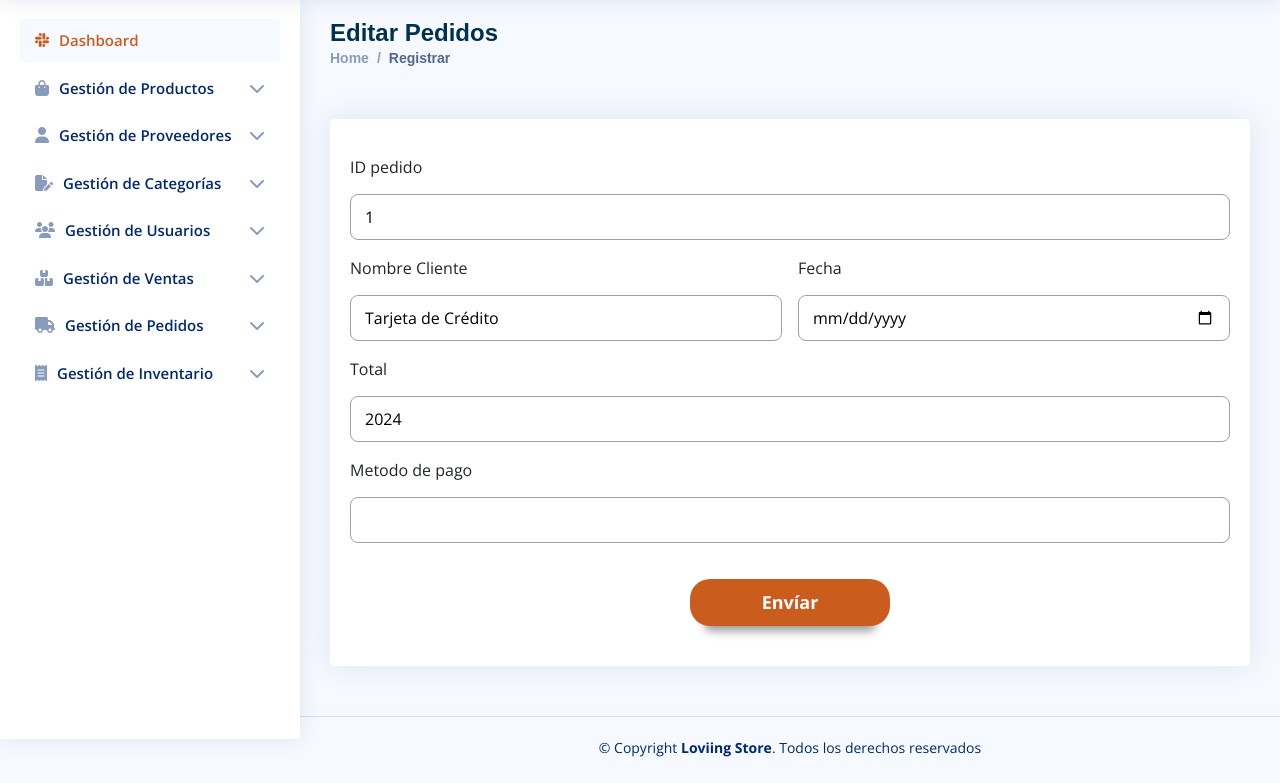
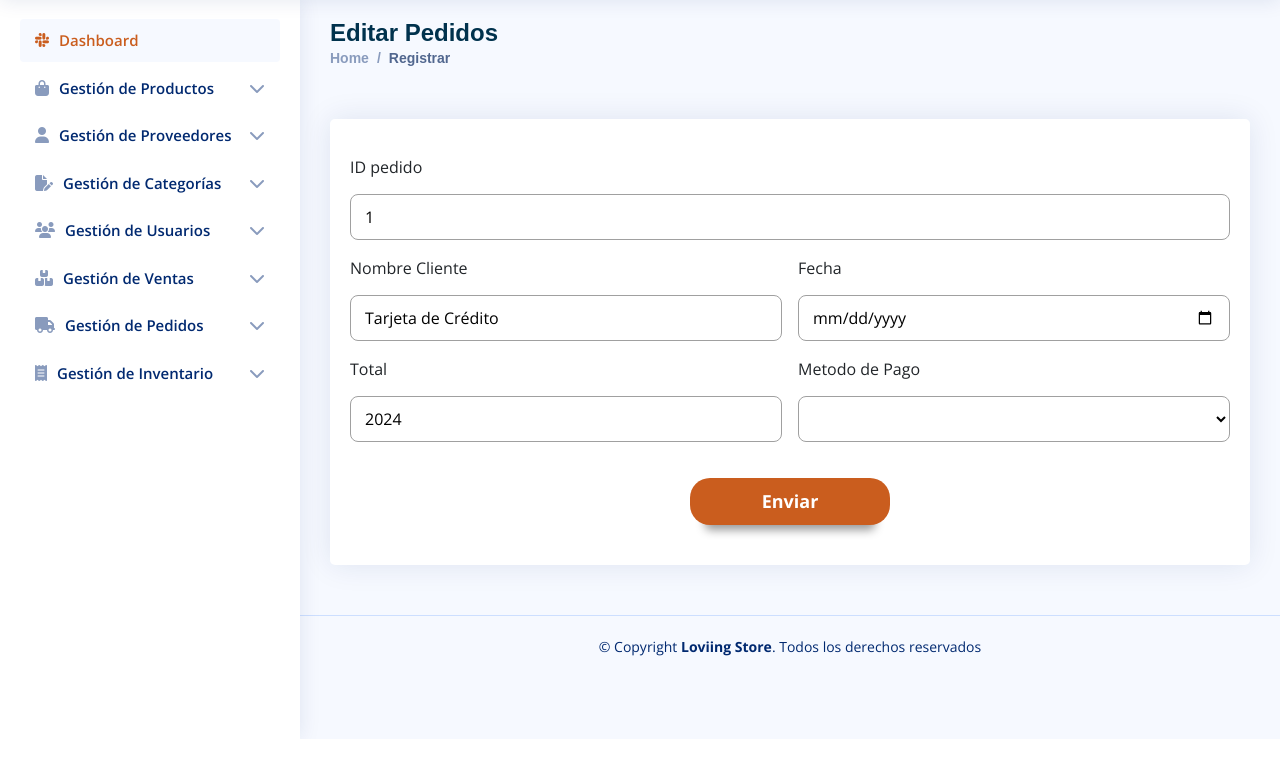
Before and after one commit to JuanDavidZabalaTapiero/Proyecto-loviingStore, a PHP site: page /Views/Administrador/editarPedidos.php?id_pedido=1 in a window 1280 px wide. Shown: the part 61-844 px from the top of the page. After the commit the page ends 800 px from the top, so only its background shows below. Run offline with PHP 8.4, Linux system fonts and the light colour scheme; a user stored in the database is signed in; data comes from the database, SQL or seed files in the repository; some libraries are stand-ins or nearby versions; some web fonts are replaced.

Commit message:
El btn de editar pedido en la tbl pedidos funciona
Co-authored-by: Juan David Zabala <juandavidzabalatapiero@gmail.com>
Co-authored-by: Jean Carlos <velandiafonseca@gmail.com>

```diff
--- a/Controllers/Administrador/editarPedido.php
+++ b/Controllers/Administrador/editarPedido.php
@@ -3,11 +3,11 @@ require_once ('../../Models/consultasPedidos.php');
 
 $id_pedido = $_POST["id_pedido"];
 $nombre_usuario = $_POST["nombre_usuario"];
-$fecha_Pedido = $_POST["Fecha_pedido"];
+$fecha_pedido = $_POST["Fecha_pedido"];
 $total = $_POST["total_pedido"];
 $metodoPago = $_POST["metodo_pago"];
 
 
 $objConsultasPedidos = new ConsultasPedidos();
 
-$move = $objConsultasPedidos->actualizarPedido($id_pedido,$nombre_usuario,$fecha_Pedido,$total,$metodoPago);
+$move = $objConsultasPedidos->actualizarPedido($nombre_usuario, $fecha_pedido, $total, $metodoPago, $id_pedido);
--- a/Controllers/Administrador/mostrarInfoPedidos.php
+++ b/Controllers/Administrador/mostrarInfoPedidos.php
@@ -1,38 +1,37 @@
 <?php
-require_once (__DIR__ . '/../../Models/consultasPedidos.php');
+require_once(__DIR__ . '/../../Models/consultasPedidos.php');
 
-// Evita redeclarar la función si ya está definida en otro archivo
 if (!function_exists('formularioEditarPedidos')) {
     function formularioEditarPedidos($id_pedido)
     {
-        $objPrepararConsulta = new ConsultasPedidos();
+        $objConsultasPedidos = new ConsultasPedidos();
 
-        $tablaPedido = $objPrepararConsulta->consultarPedidoPorId($id_pedido);
+        $tablaPedido = $objConsultasPedidos->consultarPedidoPorId($id_pedido);
 
         if ($tablaPedido) {
-            echo '
+?>
             <form action="../../Controllers/Administrador/editarPedido.php" class="form" method="post" enctype="multipart/form-data">
                 <div class="row g-3 formulario">
                     <div class="col-md-12">
                         <label for="id_pedido">ID pedido</label> <br>
-                            <input type="text" id="id_pedido" name="id_pedido" class="input" value="' . htmlspecialchars($tablaPedido["id_pedido"], ENT_QUOTES, 'UTF-8') . '" required readonly>
+                        <input type="text" id="id_pedido" name="id_pedido" class="input" value="<?php echo htmlspecialchars($tablaPedido["id_pedido"], ENT_QUOTES, 'UTF-8') ?>" required readonly>
                     </div>
                     <div class="col-md-6">
                         <label for="nombre_usuario">Nombre Cliente</label> <br>
-                            <input type="text" id="nombre_usuario" name="nombre_usuario" class="input" value="' . htmlspecialchars($tablaPedido["nombre_cliente"], ENT_QUOTES, 'UTF-8') . '" required>
+                        <input type="text" id="nombre_usuario" name="nombre_usuario" class="input" value="<?php echo htmlspecialchars($tablaPedido["nombre_cliente"], ENT_QUOTES, 'UTF-8') ?>" required>
                     </div>
                     <div class="col-md-6">
                         <label for="Fecha_pedido">Fecha</label> <br>
-                            <input type="date" id="Fecha_pedido" name="Fecha_pedido" class="input" value="' . htmlspecialchars($tablaPedido["fecha_pedido"], ENT_QUOTES, 'UTF-8') . '" required><br>
+                        <input type="date" id="Fecha_pedido" name="Fecha_pedido" class="input" value="<?php echo $tablaPedido["fecha_pedido"] ?>" required><br>
                     </div>
                     <div class="col-md-6">
                         <label for="total_pedido">Total</label> <br>
-                            <input type="number" id="total_pedido" name="total_pedido" class="input" value="' . htmlspecialchars($tablaPedido["total"], ENT_QUOTES, 'UTF-8') . '" required><br>
+                        <input type="number" id="total_pedido" name="total_pedido" class="input" value="<?php echo htmlspecialchars($tablaPedido["total"], ENT_QUOTES, 'UTF-8') ?>" required><br>
                     </div>
                     <div class="col-md-6">
                         <label for="metodo_pago">Metodo de Pago</label> <br>
-                            <select name="tipoDocUser" id="metodo_pago" class="input" required>
-                                <option value="' . $f["metodo_pago"] . '">' . $f["metodo_pago"] . '</option>
+                        <select name="metodo_pago" id="metodo_pago" class="input" required>
+                            <option value="<?php echo $tablaPedido["metodo_pago"] ?>"><?php echo $tablaPedido["metodo_pago"] ?></option>
                             <option value="PayPal">PayPal</option>
                             <option value="Tarjeta de Crédito">Tarjeta de Crédito</option>
                             <option value="Transferencia Bancaria">Transferencia Bancaria</option>
@@ -42,7 +41,8 @@ if (!function_exists('formularioEditarPedidos')) {
                         <button type="submit" class="form-button">Enviar</button>
                     </div>
                 </div>
-                </form>';
+            </form>
+<?php
         } else {
             echo "No se encontró el pedido.";
         }
--- a/Controllers/Administrador/tablaPedidos.php
+++ b/Controllers/Administrador/tablaPedidos.php
@@ -29,8 +29,8 @@ class TablaPedidos
                     <td><?php echo $f["total"] ?></td>
                     <td><?php echo $f["metodo_pago"] ?></td>
 
-                    <td><a href="" class="btn btn-primary">Ver</a></td>
                     <td><a href="editarPedidos.php?id_pedido=<?php echo $f["id_pedido"] ?>" class="btn btn-warning">Editar</a></td>
+                    <td><a href="" class="btn btn-danger">Eliminar</a></td>
 
                 </tr>
                 <?php
--- a/Models/consultasPedidos.php
+++ b/Models/consultasPedidos.php
@@ -65,7 +65,7 @@ class ConsultasPedidos
 
 
     // UPDATE
-    public function actualizarPedido($id_pedido, $fecha_pedido, $total, $cod_metodo_pago, $nombre_usuario = null, $nombre_metodo = null) {
+    public function actualizarPedido($nombre_usuario, $fecha_pedido, $total, $metodo_pago, $id_pedido) {
         $objConexionBd = new ConexionBd();
         $conexion = $objConexionBd->getConexion();
 
@@ -82,7 +82,7 @@ class ConsultasPedidos
                                      p.fecha_pedido = :fecha_pedido,
                                      p.total = :total,
                                      m.nombre_metodo = :nombre_metodo
-                                 WHERE p.id_pedido = :id_pedido;";
+                                 WHERE p.id_pedido = :id_pedido";
 
             $resultActualizacion = $conexion->prepare($sqlActualizacion);
 
@@ -91,7 +91,7 @@ class ConsultasPedidos
             $resultActualizacion->bindParam(":nombre_usuario", $nombre_usuario);
             $resultActualizacion->bindParam(":fecha_pedido", $fecha_pedido);
             $resultActualizacion->bindParam(":total", $total);
-            $resultActualizacion->bindParam(":nombre_metodo", $nombre_metodo);
+            $resultActualizacion->bindParam(":nombre_metodo", $metodo_pago);
 
             // Ejecuta la consulta de actualización
             $resultActualizacion->execute();
--- a/Views/Administrador/consultarPedidos.php
+++ b/Views/Administrador/consultarPedidos.php
@@ -97,8 +97,8 @@ $objTablaPedidos = new TablaPedidos();
                     <th>Fecha Pedido</th>
                     <th>Total</th>
                     <th>Metodo Pago</th>
-                    <th>Ver</th>
                     <th>Editar</th>
+                    <th>Eliminar</th>
                   </tr>
                 </thead>
                 <tbody>
--- a/Views/Administrador/editarPedidos.php
+++ b/Views/Administrador/editarPedidos.php
@@ -1,12 +1,12 @@
 <?php
 
 require_once ('../../Controllers/Administrador/seguridadAcceso.php');
+
 require_once ('../../Controllers/Administrador/mostrarInfoUser.php');
-require_once (__DIR__ . '/../../Controllers/Administrador/mostrarInfoPedidos.php'); // Ajusta la ruta aquí
+
+require_once (__DIR__ . '/../../Controllers/Administrador/mostrarInfoPedidos.php');
 
 $id_pedido = $_GET["id_pedido"];
-
-// formularioEditarPedidos($id_pedido);
 
 ?>
 <!DOCTYPE html>
@@ -122,45 +122,3 @@ $id_pedido = $_GET["id_pedido"];
 </body>
 
 </html>
-
-<?php
-function formularioEditarPedidos($id_pedido)
-{
-  $objPrepararConsulta = new ConsultasPedidos(new PrepararConsulta());
-
-  $tablaPedido = $objPrepararConsulta->consultarPedidoPorId($id_pedido);
-
-  if ($tablaPedido) {
-    echo '
-      <form action="../../Controllers/Administrador/editarPedido.php" class="form" method="post" enctype="multipart/form-data">
-        <div class="row g-3 formulario">
-          <div class="col-md-12">
-            <label for="id_pedido">ID pedido</label> <br>
-            <input type="text" id="id_pedido" name="id_pedido" class="input" value="' . $tablaPedido["id_pedido"] . '" required readonly>
-          </div>
-          <div class="col-md-6">
-            <label for="nombre_usuario">Nombre Cliente</label> <br>
-            <input type="text" id="nombre_usuario" name="nombre_usuario" class="input" value="' . $tablaPedido["nombre_cliente"] . '" required>
-          </div>
-          <div class="col-md-6">
-            <label for="Fecha_pedido">Fecha</label> <br>
-            <input type="date" id="Fecha_pedido" name="Fecha_pedido" class="input" value="' . $tablaPedido["fecha_pedido"] . '" required><br>
-          </div>
-          <div class="col-md-12">
-            <label for="total_pedido">Total</label> <br>
-            <input type="number" id="total_pedido" name="total_pedido" class="input" value="' . $tablaPedido["total"] . '" required><br>
-          </div>
-          <div class="col-md-12">
-            <label for="metodo_pago">Metodo de pago</label> <br>
-            <input type="text" id="metodo_pago" name="metodo_pago" class="input" value="' . $tablaPedido["metodo_pago"] . '" required><br>
-          </div>
-          <div class="text-center">
-            <button type="submit" class="form-button">Envíar</button>
-          </div>
-        </div>
-      </form>';
-  } else {
-    echo "No se encontró el pedido.";
-  }
-}
-?>
```
Lines whose indentation alone changed are shown as unchanged.
